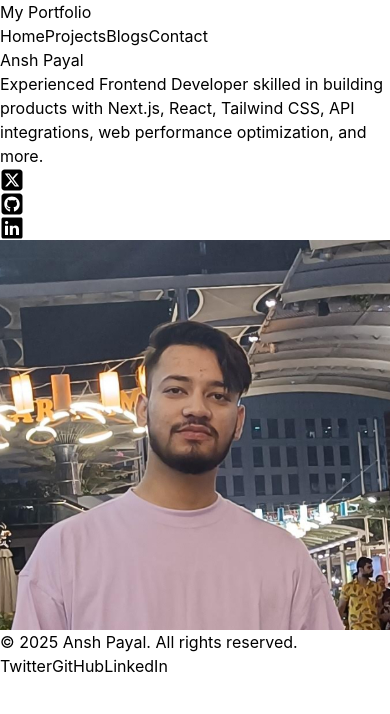
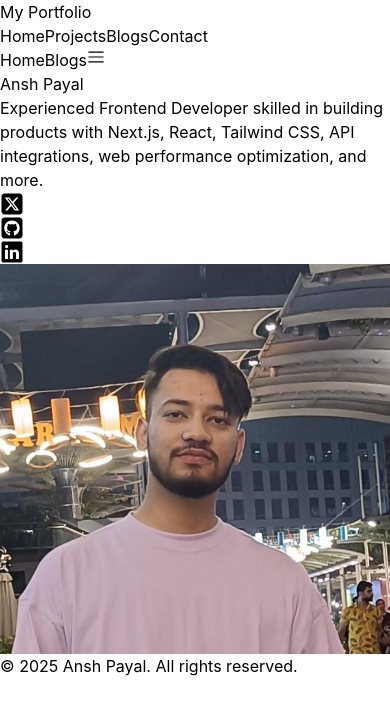
Before and after one commit to anshpayal/my-portfolio, a Next.js app: page / in a window 390 px wide. Shown: the top 714 px of the page. Built offline with nearby package versions, Linux system fonts and the light colour scheme.

Commit message:
feat: made header and footer responsive

```diff
--- a/src/components/Footer.tsx
+++ b/src/components/Footer.tsx
@@ -1,31 +1,8 @@
 export default function Footer() {
   return (
     <footer className="mt-16 py-4 bg-zinc-900 border-t border-gray-700">
-      <div className="text-sm flex items-center justify-between max-w-3xl mx-auto text-center">
+      <div className="text-sm md:flex items-center justify-between max-w-3xl mx-auto text-center md:px-4">
         <p>&copy; 2025 Ansh Payal. All rights reserved.</p>
-        <div className="flex justify-center space-x-4">
-          <a
-            href="https://twitter.com"
-            target="_blank"
-            className="hover:underline"
-          >
-            Twitter
-          </a>
-          <a
-            href="https://github.com"
-            target="_blank"
-            className="hover:underline"
-          >
-            GitHub
-          </a>
-          <a
-            href="https://linkedin.com"
-            target="_blank"
-            className="hover:underline"
-          >
-            LinkedIn
-          </a>
-        </div>
       </div>
     </footer>
   );
--- a/src/components/Header.tsx
+++ b/src/components/Header.tsx
@@ -1,14 +1,25 @@
+'use client'
+import { useState } from "react";
 import Link from "next/link";
-
+import { RxHamburgerMenu } from "react-icons/rx";
 
 export default function Header() {
+  const [menuOpen, setMenuOpen] = useState(false);
+
+  const toggleMenu = () => {
+    setMenuOpen((prev) => !prev);
+  };
+
   return (
     <header className="p-4 border-b border-gray-700">
-      <nav className="flex justify-between items-center max-w-3xl mx-auto">
+      <nav className="flex justify-between items-center max-w-3xl mx-auto md:px-4">
+        {/* Logo */}
         <div className="text-sm font-semibold">
           <Link href="/">My Portfolio</Link>
         </div>
-        <div className="space-x-6 text-sm">
+
+        {/* Desktop Navbar */}
+        <div className="hidden md:flex space-x-6 text-sm">
           <Link href="/" className="hover:underline">
             Home
           </Link>
@@ -22,7 +33,38 @@ export default function Header() {
             Contact
           </Link>
         </div>
+
+        {/* Mobile Navbar */}
+        <div className="flex items-center md:hidden space-x-4 text-sm">
+          {/* Home Link */}
+          <Link href="/" className="hover:underline">
+            Home
+          </Link>
+          {/* Blogs Link */}
+          <Link href="/blogs" className="hover:underline">
+            Blogs
+          </Link>
+          {/* Hamburger Button */}
+          <button onClick={toggleMenu} className="p-2 rounded bg-zinc-700">
+            <RxHamburgerMenu size={18} />
+          </button>
+        </div>
       </nav>
+
+      {/* Mobile Menu Dropdown */}
+      {menuOpen && (
+        <div className="md:hidden absolute right-4 top-12 mt-2 space-y-2 bg-zinc-700 p-4 rounded shadow-lg">
+          <Link href="#projects" className="block text-sm hover:underline">
+            Projects
+          </Link>
+          <Link href="#experience" className="block text-sm hover:underline">
+            Experience
+          </Link>
+          <Link href="#contact" className="block text-sm hover:underline">
+            Contact
+          </Link>
+        </div>
+      )}
     </header>
   );
 }
```
